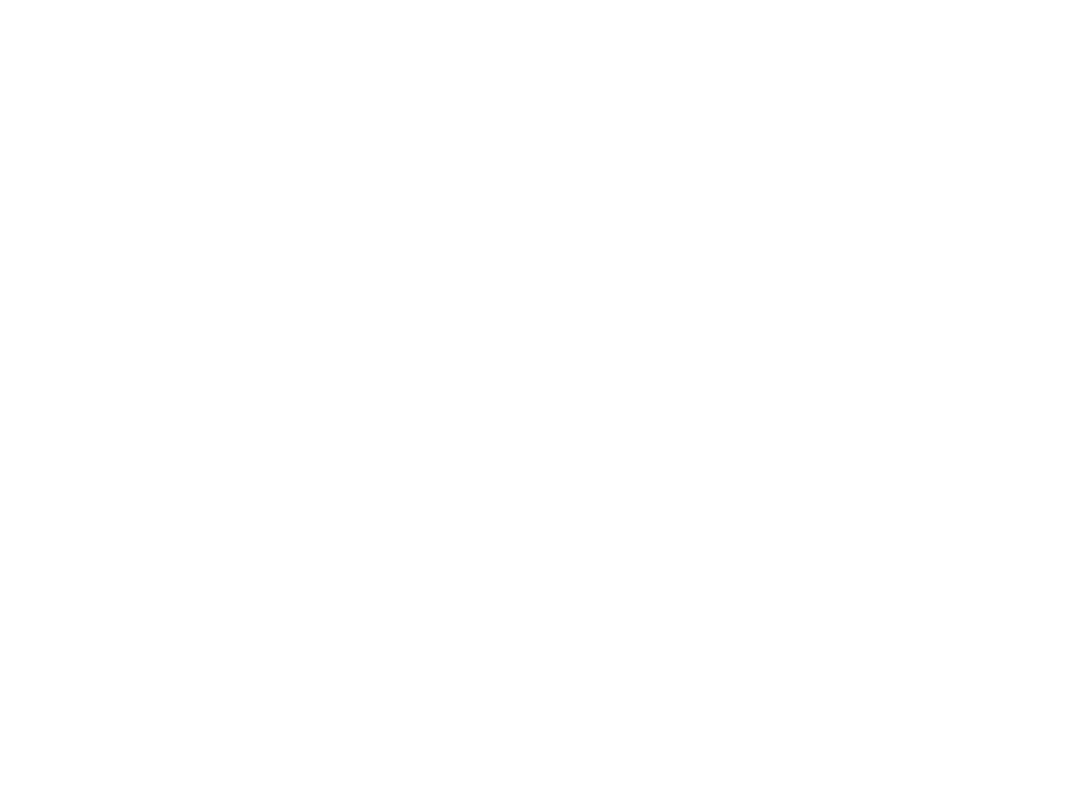
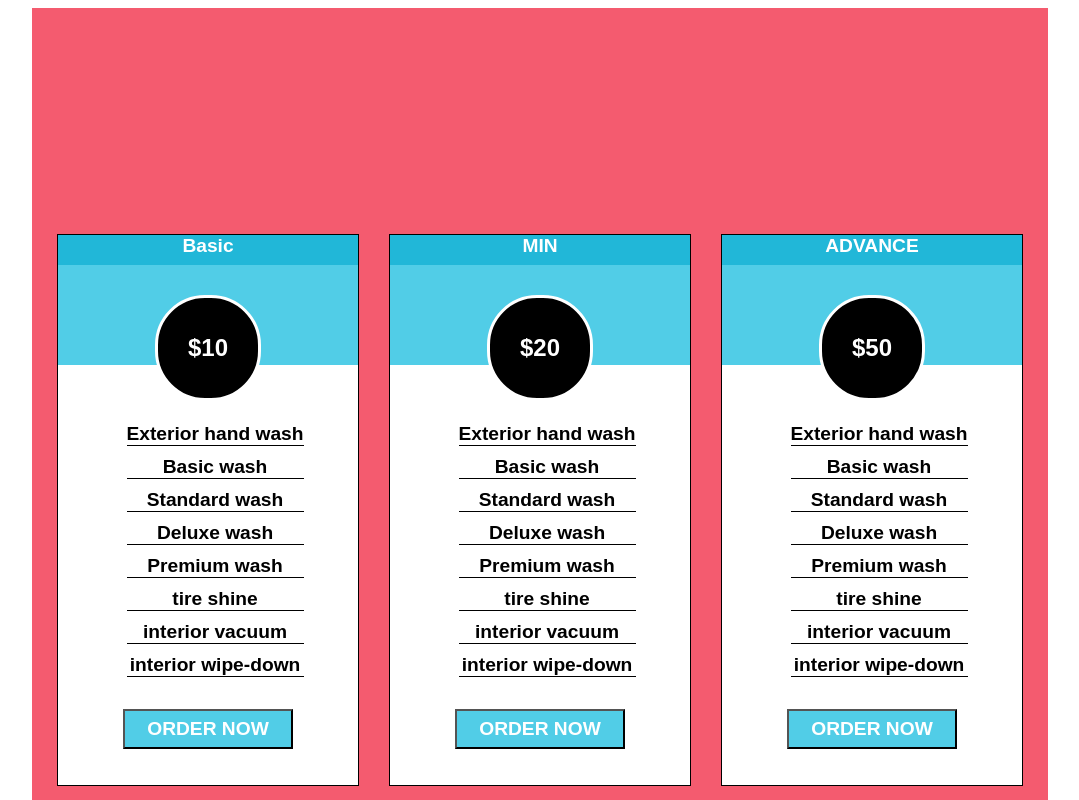
Before and after one commit to atuldemond/Html-Css, a plain HTML site: page resposive_flex_cards/flex_card_2/index.html in a window 1280 px wide. Shown: the top 800 px of the page, without its empty margins (100-1179 px from the left). Drawn offline with Linux system fonts and the light colour scheme.

Commit message:
adding flex card 2

```diff
--- a/resposive_flex_cards/flex_card_2/index.html
+++ b/resposive_flex_cards/flex_card_2/index.html
@@ -3,9 +3,148 @@
 <head>
     <meta charset="UTF-8">
     <meta name="viewport" content="width=device-width, initial-scale=1.0">
+
+    <link rel="stylesheet" href="https://cdnjs.cloudflare.com/ajax/libs/font-awesome/6.5.1/css/all.min.css
+    9771592431">
+    <link rel="stylesheet" href="style.css">
     <title>Document</title>
 </head>
 <body>
+    <div class="main">
 
+            <div class="cards">
+                     <div class="one1">
+                        Basic
+                     </div>
+
+                    <div class="image">
+                         <div class="circle">
+                             <p>
+                                $10
+                             </p>
+
+                         </div>
+                    </div>
+                    <div class="bdy">
+                        <ol class="ul">
+                                <li>Exterior hand wash</li>
+                                <li>Basic wash</li>
+                                <li>Standard wash</li>
+                                <li>Deluxe wash</li>
+                                <li>Premium wash </li>
+                                <li>tire shine</li>
+                                <li>interior vacuum</li>
+                                <li> interior wipe-down</li>
+
+
+
+
+                        </ol>
+
+
+                    </div>
+                    <div class="btn">
+
+                        <button>ORDER NOW</button>
+                    </div>
+            </div>
+
+
+
+
+
+
+
+
+
+            <div class="cards">
+                <div class="one1">
+                   MIN
+                </div>
+
+               <div class="image">
+                    <div class="circle">
+                        <p>
+                           $20
+                        </p>
+
+                    </div>
+               </div>
+               <div class="bdy">
+                   <ol class="ul">
+                           <li>Exterior hand wash</li>
+                           <li>Basic wash</li>
+                           <li>Standard wash</li>
+                           <li>Deluxe wash</li>
+                           <li>Premium wash </li>
+                           <li>tire shine</li>
+                           <li>interior vacuum</li>
+                           <li> interior wipe-down</li>
+
+
+
+
+                   </ol>
+
+
+               </div>
+               <div class="btn">
+
+                   <button>ORDER NOW</button>
+               </div>
+         </div>
+
+
+
+
+
+
+         <div class="cards">
+            <div class="one1">
+                    ADVANCE
+            </div>
+
+           <div class="image">
+                <div class="circle">
+                    <p>
+                       $50
+                    </p>
+
+                </div>
+           </div>
+           <div class="bdy">
+               <ol class="ul">
+                       <li>Exterior hand wash</li>
+                       <li>Basic wash</li>
+                       <li>Standard wash</li>
+                       <li>Deluxe wash</li>
+                       <li>Premium wash </li>
+                       <li>tire shine</li>
+                       <li>interior vacuum</li>
+                       <li> interior wipe-down</li>
+
+
+
+
+               </ol>
+
+
+           </div>
+           <div class="btn">
+
+               <button>ORDER NOW</button>
+           </div>
+
+
+
+
+
+
+
+
+
+     </div>
+
+    </div>
 </body>
 </html>
--- /dev/null
+++ b/resposive_flex_cards/flex_card_2/style.css
@@ -0,0 +1,145 @@
+*{
+
+    font-family: sans-serif;
+}
+
+.main{
+    width: 80%;
+    height: 1000px;
+    border: 2px solid rgba(255, 0, 0, 0);
+    display: flex;
+    background-color: rgb(244,91,111);
+    margin: auto;
+    justify-content: center;
+    flex-wrap: wrap;
+    align-items: center;
+}
+
+.cards{
+
+  width: 300px;
+  height: 550px;
+  border: 1px solid black;
+  margin: 15px;
+  background-color: white;
+
+}
+
+.image{
+
+width: 100%;
+height: 100px;
+
+display: flex;
+justify-content: center;
+background-color: rgb(81,205,231)
+
+
+}
+
+.circle{
+
+
+    width: 100px;
+    height: 100px;
+    border-radius: 50px;
+    border: 3px solid rgb(255, 255, 255);
+    margin-top:10%;
+    display: flex;
+    justify-content: center;
+   align-items: center;
+ background-color: black;
+ font-family: sans-serif;
+}
+.circle p{
+
+   color: white;
+   font-size: x-large;
+   font-weight: bolder;
+
+}
+
+
+.bdy{
+
+    width: 90%;
+    height:300px;
+    border: 2px solid rgba(0, 0, 255, 0);
+    margin-top: 30px;
+    display: flex;
+    justify-content: center;
+
+
+}
+
+
+
+.ul li {
+list-style:none;
+margin-top: 10px;
+text-align: center;
+font-size: larger;
+border-bottom: 1px solid black;
+font-weight: bolder;
+
+
+}
+
+
+.btn{
+    width: 100%;
+    height: 60px;
+
+    display: flex;
+    justify-content: center;
+
+}
+
+.btn button{
+    width: 170px;
+    height: 40px;
+    font-weight: bold;
+    text-align: center;
+    font-size: larger;
+    margin: 10px;
+    background-color:rgb(81,205,231);
+    color: white;
+}
+
+.head{
+width: 100px;
+height: 40px;
+    background-color: rgb(231, 81, 81);
+}
+.one1{
+
+    width: 100%;
+    height: 30px;
+
+    text-align: center;
+    font-weight: bold;
+    text-align: center;
+    font-size: larger;
+    color: white;
+    background-color: rgb(33,183,216);
+
+
+
+}
+
+.cards:hover{
+box-shadow: 0px 8px 10px black;
+transition: all 0.5s ease-out;
+transform: scale(1.1);
+
+
+}
+
+.btn button:hover{
+    box-shadow: 0px 8px 10px black;
+    transition: all 0.5s ease-out;
+    transform: scale(1.1);
+    cursor: pointer;
+    background-color: black;
+    color: white;
+}
```
Also changed, not shown: resposive_flex_cards/flex_card_2/output.png (added).
